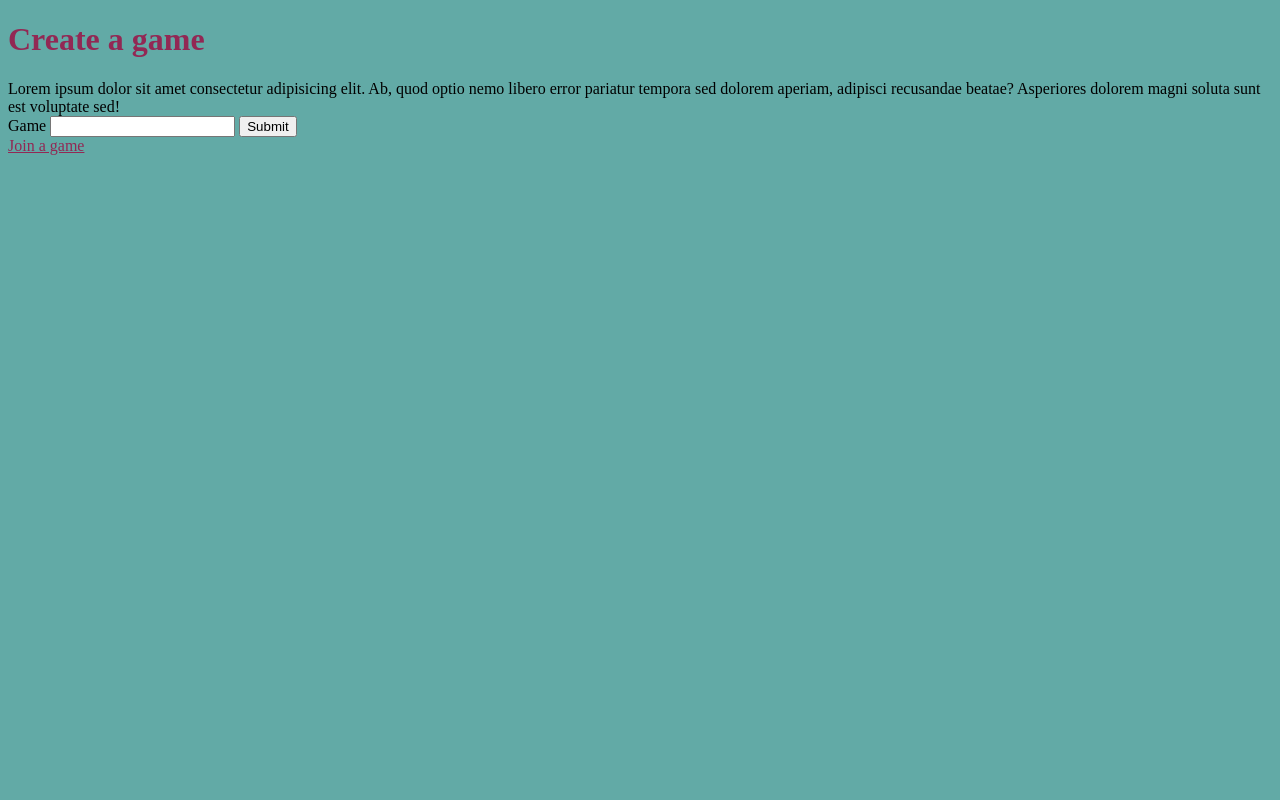
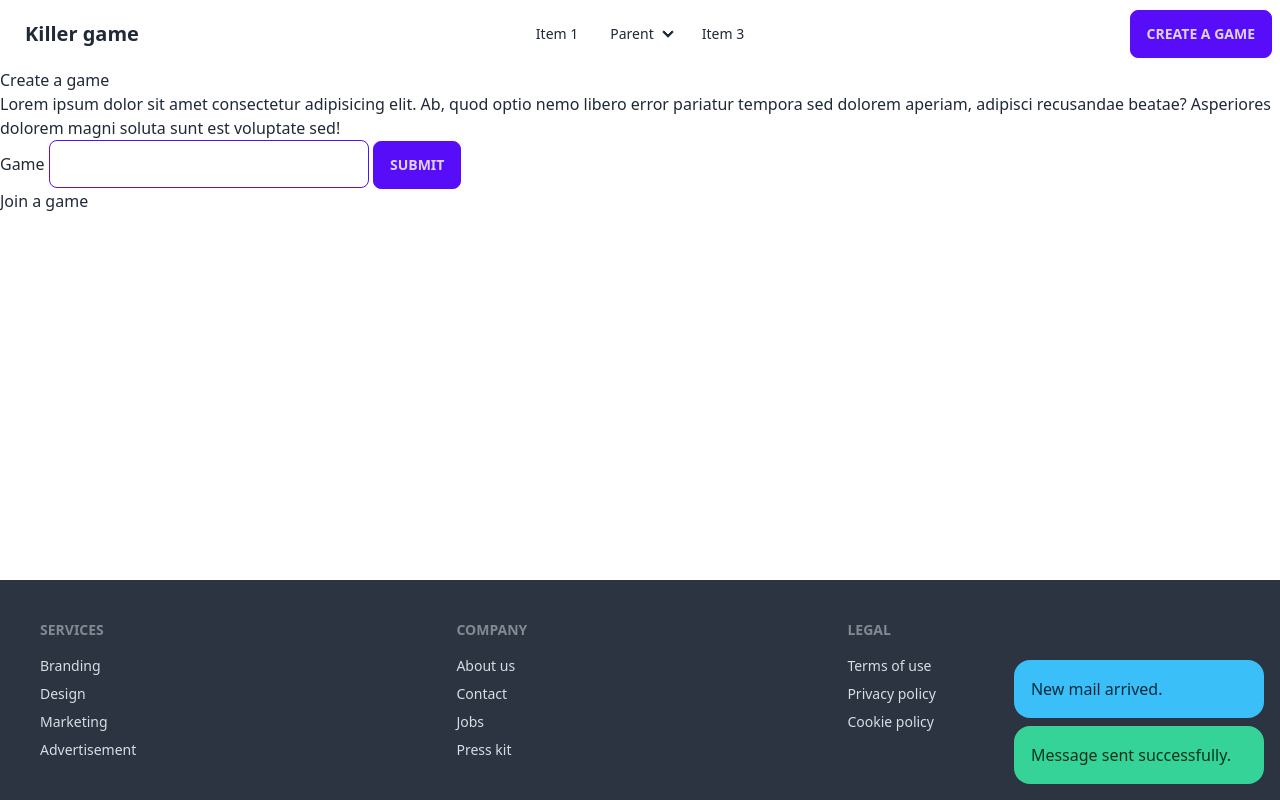
Before and after one commit to madeindjs/killer-game, an Astro site in the folder the-killer-online/: page /new in a window 1280 px wide. Built offline with nearby package versions, Linux system fonts and the light colour scheme; Astro itself is replaced by a stand-in of ours.

Commit message:
setup daisyui

```diff
--- a/the-killer-online/astro.config.mjs
+++ b/the-killer-online/astro.config.mjs
@@ -1,10 +1,12 @@
 import nodejs from "@astrojs/node";
+import tailwind from "@astrojs/tailwind";
 import { defineConfig } from "astro/config";
 
 // https://astro.build/config
 export default defineConfig({
   output: "server",
   adapter: nodejs({ mode: "middleware" }),
+  integrations: [tailwind({ configFile: "./tailwind.config.js" })],
   vite: {
     server: {
       watch: {
--- /dev/null
+++ b/the-killer-online/src/components/Footer.astro
@@ -0,0 +1,26 @@
+---
+
+---
+
+<footer class="footer p-10 bg-neutral text-neutral-content">
+  <nav>
+    <header class="footer-title">Services</header>
+    <a class="link link-hover">Branding</a>
+    <a class="link link-hover">Design</a>
+    <a class="link link-hover">Marketing</a>
+    <a class="link link-hover">Advertisement</a>
+  </nav>
+  <nav>
+    <header class="footer-title">Company</header>
+    <a class="link link-hover">About us</a>
+    <a class="link link-hover">Contact</a>
+    <a class="link link-hover">Jobs</a>
+    <a class="link link-hover">Press kit</a>
+  </nav>
+  <nav>
+    <header class="footer-title">Legal</header>
+    <a class="link link-hover">Terms of use</a>
+    <a class="link link-hover">Privacy policy</a>
+    <a class="link link-hover">Cookie policy</a>
+  </nav>
+</footer>
--- /dev/null
+++ b/the-killer-online/src/components/NavBar.astro
@@ -0,0 +1,45 @@
+---
+
+---
+
+<div class="navbar bg-base-100">
+  <div class="navbar-start">
+    <div class="dropdown">
+      <label tabindex="0" class="btn btn-ghost lg:hidden">
+        <svg xmlns="http://www.w3.org/2000/svg" class="h-5 w-5" fill="none" viewBox="0 0 24 24" stroke="currentColor"
+          ><path stroke-linecap="round" stroke-linejoin="round" stroke-width="2" d="M4 6h16M4 12h8m-8 6h16"></path></svg
+        >
+      </label>
+      <ul tabindex="0" class="menu menu-sm dropdown-content mt-3 z-[1] p-2 shadow bg-base-100 rounded-box w-52">
+        <li><a>Item 1</a></li>
+        <li>
+          <a>Parent</a>
+          <ul class="p-2">
+            <li><a>Submenu 1</a></li>
+            <li><a>Submenu 2</a></li>
+          </ul>
+        </li>
+        <li><a>Item 3</a></li>
+      </ul>
+    </div>
+    <a class="btn btn-ghost normal-case text-xl" href="/">Killer game</a>
+  </div>
+  <div class="navbar-center hidden lg:flex">
+    <ul class="menu menu-horizontal px-1">
+      <li><a>Item 1</a></li>
+      <li tabindex="0">
+        <details>
+          <summary>Parent</summary>
+          <ul class="p-2">
+            <li><a>Submenu 1</a></li>
+            <li><a>Submenu 2</a></li>
+          </ul>
+        </details>
+      </li>
+      <li><a>Item 3</a></li>
+    </ul>
+  </div>
+  <div class="navbar-end">
+    <a class="btn btn-primary" href="/new">Create a game</a>
+  </div>
+</div>
--- /dev/null
+++ b/the-killer-online/src/components/Toast.astro
@@ -0,0 +1,8 @@
+<div class="toast toast-end">
+  <div class="alert alert-info">
+    <span>New mail arrived.</span>
+  </div>
+  <div class="alert alert-success">
+    <span>Message sent successfully.</span>
+  </div>
+</div>
--- a/the-killer-online/src/layouts/Layout.astro
+++ b/the-killer-online/src/layouts/Layout.astro
@@ -1,5 +1,9 @@
 ---
 import { ViewTransitions } from "astro:transitions";
+import Footer from "../components/Footer.astro";
+import NavBar from "../components/NavBar.astro";
+import Toast from "../components/Toast.astro";
+
 interface Props {
   title: string;
 }
@@ -8,7 +12,7 @@ const { title } = Astro.props;
 ---
 
 <!doctype html>
-<html lang="en">
+<html lang="en" data-theme="synthwave">
   <head>
     <meta charset="UTF-8" />
     <meta name="description" content="Astro description" />
@@ -18,33 +22,12 @@ const { title } = Astro.props;
     <title>{title}</title>
     <ViewTransitions />
   </head>
-  <body>
-    <slot />
-    <style is:global>
-      :root {
-        --color-bg: rgb(98, 170, 166);
-        --color-primary: rgb(146, 40, 84);
-        --color-text: rgb(146, 40, 84);
-        --spacing: 1rem;
-      }
-
-      h1,
-      a {
-        color: var(--color-primary);
-      }
-
-      p {
-        color: var(--color-text);
-      }
-
-      .btn {
-      }
-    </style>
-
-    <style>
-      body {
-        background-color: var(--color-bg);
-      }
-    </style>
+  <body class="flex flex-col" style="min-height: 100vh;">
+    <NavBar />
+    <div class="container mx-auto flex-1">
+      <slot />
+    </div>
+    <Footer />
+    <Toast />
   </body>
 </html>
--- a/the-killer-online/src/pages/new.astro
+++ b/the-killer-online/src/pages/new.astro
@@ -11,9 +11,9 @@ const title = "Create a game";
     dolorem aperiam, adipisci recusandae beatae? Asperiores dolorem magni soluta sunt est voluptate sed!
   </aside>
   <form action="api/games" method="post">
-    <label for="gameName">Game</label>
-    <input type="text" name="name" required />
-    <input type="submit" />
+    <span>Game</span>
+    <input class="input input-bordered input-primary w-full max-w-xs" type="text" name="name" required />
+    <input type="submit" class="btn btn-primary" />
   </form>
   <a href="/join">Join a game</a>
 </Layout>
--- /dev/null
+++ b/the-killer-online/tailwind.config.js
@@ -0,0 +1,8 @@
+/** @type {import('tailwindcss').Config} */
+export default {
+  content: ["./src/**/*.{astro,html,svelte,vue,js,ts,jsx,tsx}"],
+  theme: {
+    extend: {},
+  },
+  plugins: [require("daisyui")],
+};
```
Also changed, not shown: the-killer-online/package.json (+6 -1 lines), 1 other file.
